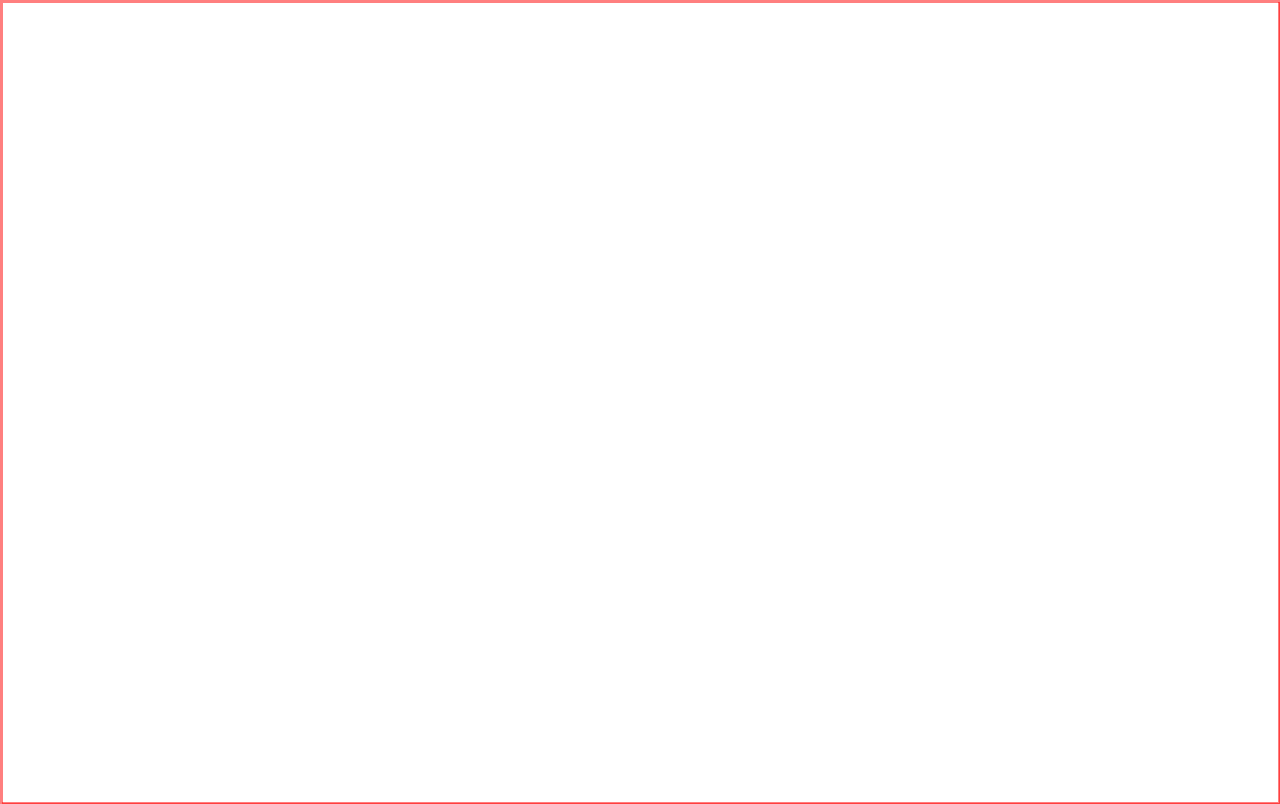
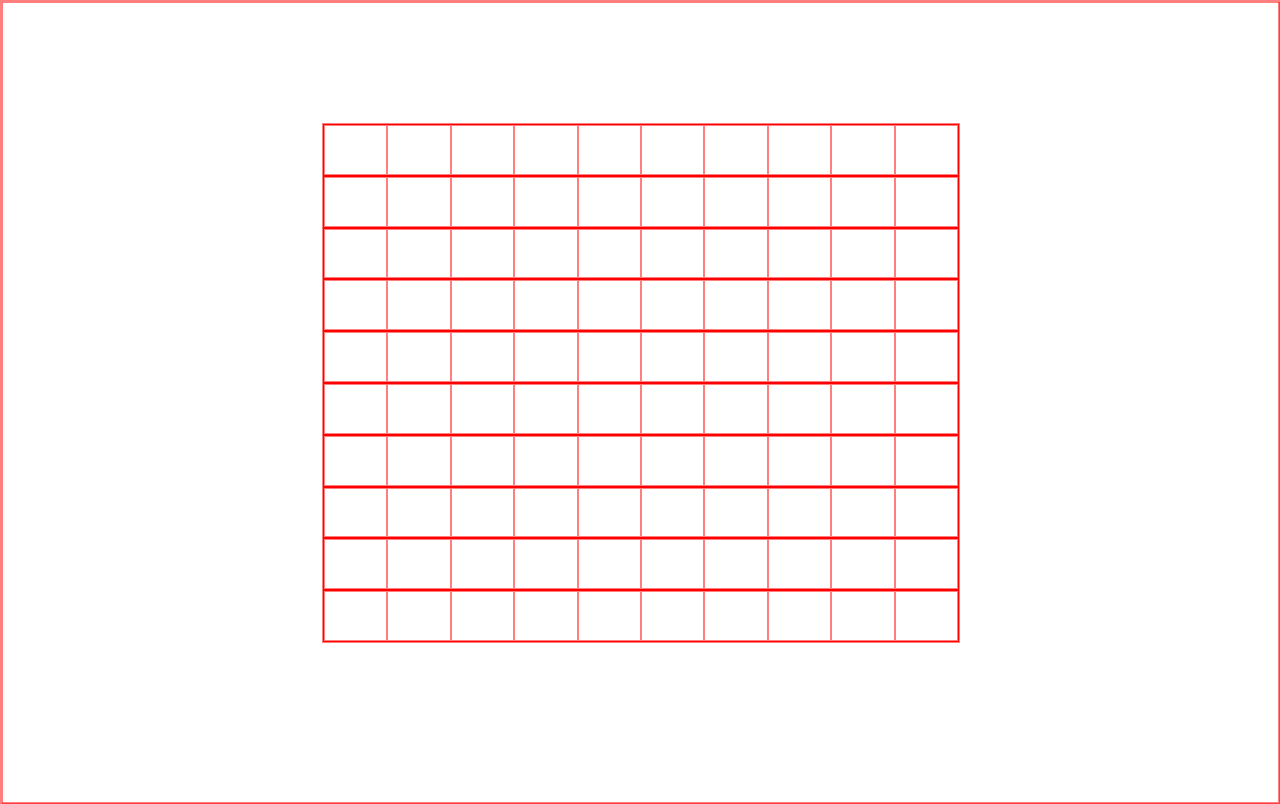
Before and after one commit to massoncorlette/BattleShip, a website built with webpack: page src/index.html in a window 1280 px wide. Both pictures are taken after a click on the button "Battle!". Built offline with nearby package versions, Linux system fonts and the light colour scheme.

Commit message:
feat: making grid - adding string ID's to each cell for coordinates, convert string arrays in another function.

```diff
--- a/src/dom.js
+++ b/src/dom.js
@@ -1,4 +1,7 @@
 // render objects in DOM here
+
+import { startGame } from "./game";
+import { Player } from "./gameObjects";
 
 
 
@@ -11,7 +14,30 @@ export function setupDOM() {
 
   function loadGame() {
     const main = document.getElementById('main');
+    const board = document.createElement('div');
+    board.id = 'gameBoard';
 
     main.innerHTML = '';
+    main.appendChild(board);
+    loadBoard();
 
   }
+
+  function loadBoard() {
+
+    let board = document.querySelector('#gameBoard');
+
+    for (let i=0;i<10;i++) {
+      const row = document.createElement('div');
+      row.classList.add('gridRows');
+      board.appendChild(row);
+
+      for (let j=0;j<10;j++) {
+        const cell = document.createElement('div');
+        cell.classList.add('gridCells');
+        cell.id = [i + 1,j + 1];
+        row.appendChild(cell);
+      }
+      board.appendChild(row);
+    }
+  }
--- a/src/game.js
+++ b/src/game.js
@@ -10,7 +10,7 @@ export function initializeApp() {
   console.log('App initialized with core logic.');
   // render the page with a DOM function here
   // Any additional logic initialization here
-    startGame();
+
 }
 
 export async function startGame() {
--- a/src/style.css
+++ b/src/style.css
@@ -35,3 +35,26 @@ body {
   scale: 1.1;
   cursor: pointer;
 }
+
+#gameBoard {
+  display: grid;
+  grid-row: 4/17;
+  grid-column: 6/16;
+  grid-template-columns: repeat(10,1fr);
+  grid-template-rows: repeat(10,1fr);
+
+}
+
+.gridRows {
+  display: grid;
+  grid-row: span 1;
+  grid-column: span 10;
+  grid-template-columns: repeat(10,1fr);
+  border: solid red 1px;
+}
+
+.gridCell {
+  grid-column: span 1;
+  width: 10%;
+  height: 10%;
+}
```
Also changed, not shown: src/pseudo.txt (+7 -2 lines). Lines whose indentation alone changed are shown as unchanged.
